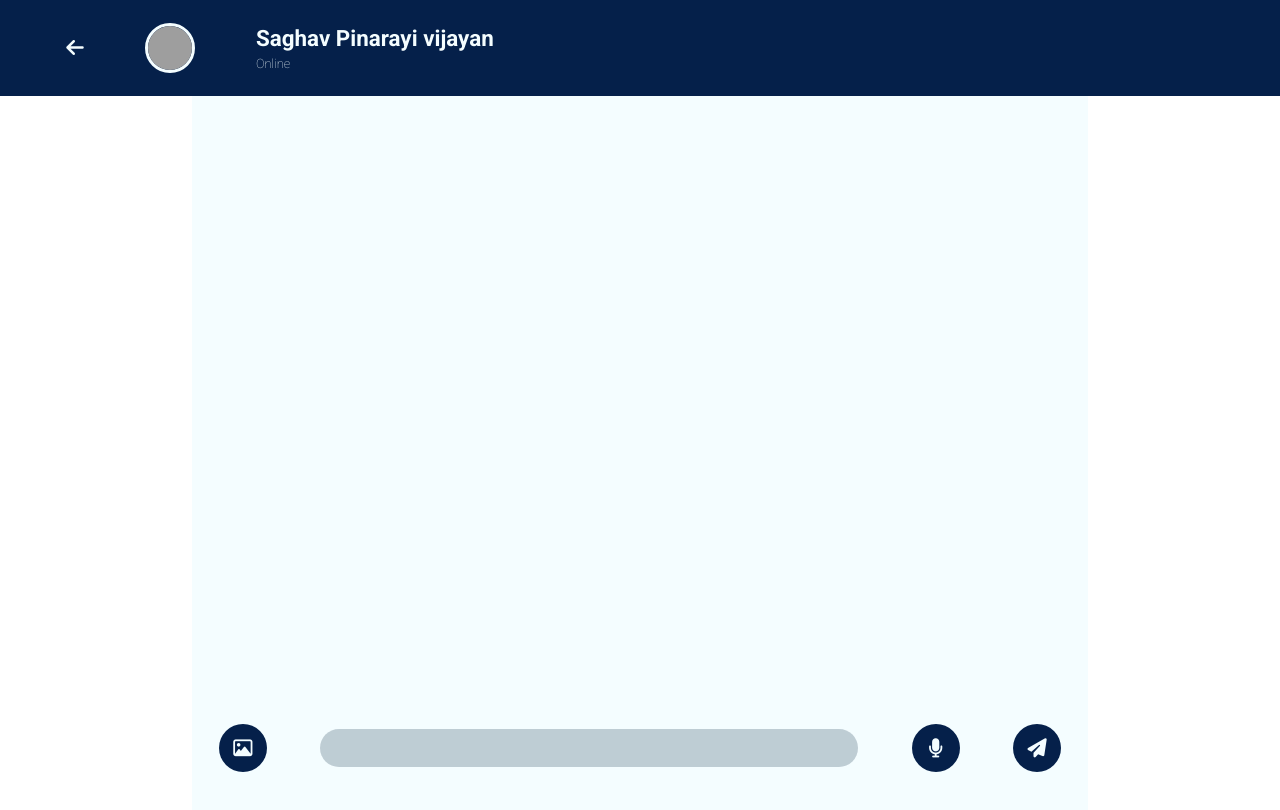
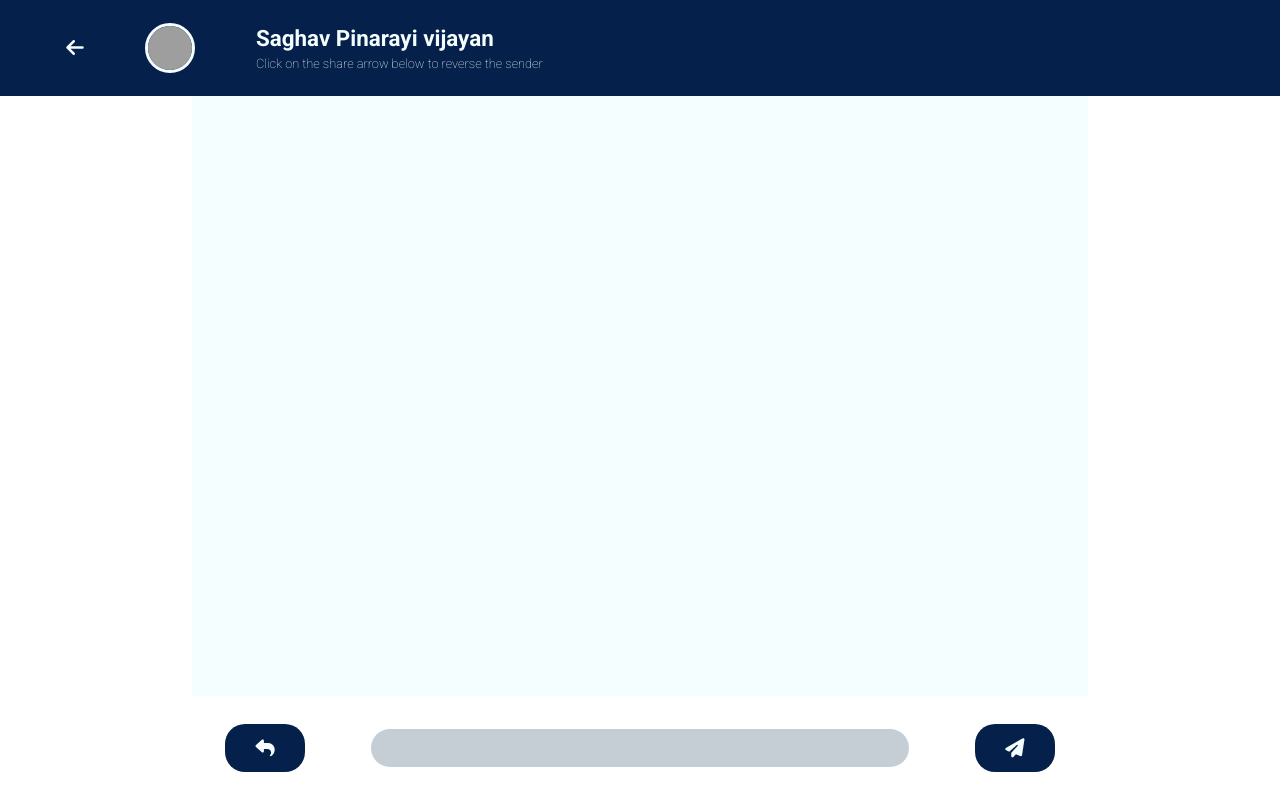
Before and after one commit to roshith2001/chat-app, a React (Create React App) app: page / in a window 1280 px wide. Shown: the top 810 px of the page. Built offline with nearby package versions, Linux system fonts and the light colour scheme; grey boxes are pictures that could not be loaded; the HTML template or start-up script is replaced by a standard one.

Commit message:
Auto scroll and Sender Change

```diff
--- a/src/App.js
+++ b/src/App.js
@@ -8,6 +8,9 @@ function App() {
 
   const [messages, setMessage] = useState([]);
   const[value, setValue] = useState('');
+  const [inputStatus, setInputStatus] = useState(true);
+  const [whoIsChatting, setWhoIsChatting] = useState(true);
+  const[nameForClass, setNameForClass] = useState('chat-bubble sent');
 
   const changeValue = (newValue) => {
     setValue(newValue);
@@ -15,18 +18,30 @@ function App() {
   const handleClick = (event) => {
     event.preventDefault();
     const message = value;
-    setMessage([...messages, {text: message}]);
+    setMessage([...messages, {text: message, sender:whoIsChatting}]);
     setValue('');
   }
+  const focusHandle = () => {
+    setInputStatus(!inputStatus);
+  }
+  const blurHandle = () => {
+    setInputStatus(!inputStatus);
+  }
+  const handleToggle = () => {
+    setWhoIsChatting(!whoIsChatting);
+
+  }
+
 
 
   return (
     <div>
-      <Header pName="Saghav Pinarayi vijayan" status= "Online"
+      <Header pName="Saghav Pinarayi vijayan" status= {inputStatus?"Click on the share arrow below to reverse the sender":"typing..."}
       img="https://img.freepik.com/free-photo/portrait-white-man-
       isolated_53876-40306.jpg"/>
-      <ChatArea messageArray = {messages}/>
-      <ControlPanel messageSend={handleClick} onValueChange={changeValue} value={value}/>
+      <ChatArea messageArray = {messages} whoIsSending={whoIsChatting}/>
+      <ControlPanel messageSend={handleClick} onValueChange={changeValue} value={value}
+      focusChange={focusHandle} blurChange={blurHandle} Who={handleToggle} icon={whoIsChatting?<i class="fa-solid fa-reply"></i>:<i class="fa-solid fa-share"></i>}/>
     </div>
   );
 }
--- a/src/ChatBubble.js
+++ b/src/ChatBubble.js
@@ -3,7 +3,6 @@ import './chat-bubble.css';
 
 function ChatBubble(props) {
     const [time, setTime] = useState(new Date());
-
     useEffect (() => {
         const intervelId = setInterval(() => {
             setTime(new Date());
@@ -17,7 +16,7 @@ function ChatBubble(props) {
 
     return (
         <div className='bubbleContainer'>
-            <div className='chat-bubble sent'>
+            <div className={(props.classToUse?'chat-bubble sent':'chat-bubble receive')}>
                     {props.text}
                     <div className='time-stamp'>{time.toLocaleTimeString()}</div>
             </div>
--- a/src/Components/ChatArea.css
+++ b/src/Components/ChatArea.css
@@ -19,50 +19,23 @@
 }
 .master-container{
     width: 100%;
-    height: 175vh;
+    overflow: scroll;
     display: flex;
     justify-content: center;
     overflow: auto;
     position: absolute;
     top: 12vh;
+    bottom: 13vh;
 }
 .containerChat{
     width: 100%;
-    height: inherit;
+    height: auto;
+    min-height: 75vh;
+    display: flex;
+    flex-direction: column;
     background-color: var(--cool-white);
-}
-.chat-bubble{
-    width: 50%;
-    display: inline-block;
-    margin: 15px;
-    padding: 15px;
-    background-color: var(--grey);
-    position: relative;
-    border-radius: 5px;
-}
-.chat-bubble.sent::after{
-    content: '';
-    position: absolute;
-    top: 50%;
-    right: -15px;
-    transform: translateY(-50%);
-    border-width: 10px;
-    border-style: solid;
-    border-color: transparent transparent transparent var(--grey);;
-}
-.chat-bubble.receive::after{
-    content: '';
-    position: absolute;
-    top: 50%;
-    left: -15px;
-    transform: translateY(-50%);
-    border-width: 10px;
-    border-style: solid;
-    border-color: transparent var(--grey) transparent transparent ;;
-}
-
-.chat-bubble.receive{
-    float: left;
+    overflow-y: scroll;
+    scroll-behavior: smooth;
 }
 @media screen and (min-width: 768px){
     .containerChat{
--- a/src/Components/ChatArea.js
+++ b/src/Components/ChatArea.js
@@ -1,16 +1,21 @@
-import React from 'react';
+import React, { useEffect, useRef } from 'react';
 import ChatBubble from '../ChatBubble';
 import './ChatArea.css';
 
 
 function ChatArea(props) {
     const bubbleText = props.messageArray;
+    const containerRef = useRef(null);
+
+    useEffect (() => {
+        containerRef.current.scrollTop = containerRef.current.scrollHeight;
+    }, [props.messageArray]);
     console.log(bubbleText)
     return (
         <div className='master-container'>
-            <div className='containerChat'>
+            <div className='containerChat' ref={containerRef}>
                 {bubbleText.map((message, index) => (
-                    <ChatBubble text={message.text}/>
+                    <ChatBubble text={message.text} classToUse={message.sender}/>
                 ))}
 
             </div>
--- a/src/Components/ControlPanel.css
+++ b/src/Components/ControlPanel.css
@@ -17,16 +17,16 @@
     align-items: center;
 }
 .control-container button{
-    width: 3rem;
+    width: 5rem;
     height: 3rem;
-    border-radius: 50%;
+    border-radius: 20px;
     border: none;
     background: var(--navy-blue);
     color: var(--cool-white);
     font-size: 1.2rem;
 }
 .control-container button:hover{
-    width: 3.1rem;
+    width: 5.1rem;
     height: 3.1rem;
     transition: 0.3s ease;
 }
--- a/src/Components/ControlPanel.js
+++ b/src/Components/ControlPanel.js
@@ -14,9 +14,9 @@ function ControlPanel(props) {
     return (
         <div className='master-control'>
             <div className='control-container'>
-                <button className='attachment'><i class="fa-regular fa-image"></i></button>
-                <input type = "text" value={props.value} onChange={onHandleChange}></input>
-                <button className='recording'><i class="fa-solid fa-microphone"></i></button>
+                <button className='attachment' onClick={props.Who}>{props.icon}</button>
+                <input type = "text" value={props.value} onChange={onHandleChange}
+                onFocus={props.focusChange} onBlur={props.blurChange}></input>
                 <button className='send-btn' onClick={props.messageSend}><i class="fa-solid fa-paper-plane"></i></button>
             </div>
         </div>
--- a/src/chat-bubble.css
+++ b/src/chat-bubble.css
@@ -1,5 +1,6 @@
 .chat-bubble{
-    width: 50%;
+    width: fit-content;
+    max-width: 75%;
     display: inline-block;
     margin: 15px;
     padding: 15px;
@@ -14,7 +15,7 @@
     content: '';
     position: absolute;
     top: 50%;
-    right: -20px;
+    right: -15px;
     transform: translateY(-50%);
     border-width: 10px;
     border-style: solid;
@@ -27,11 +28,11 @@
     content: '';
     position: absolute;
     top: 50%;
-    left: -20px;
+    left: -15px;
     transform: translateY(-50%);
     border-width: 10px;
     border-style: solid;
-    border-color: transparent var(--navy-blue) transparent transparent ;;
+    border-color: transparent var(--grey) transparent transparent ;;
 }
 
 .chat-bubble.receive{
```
